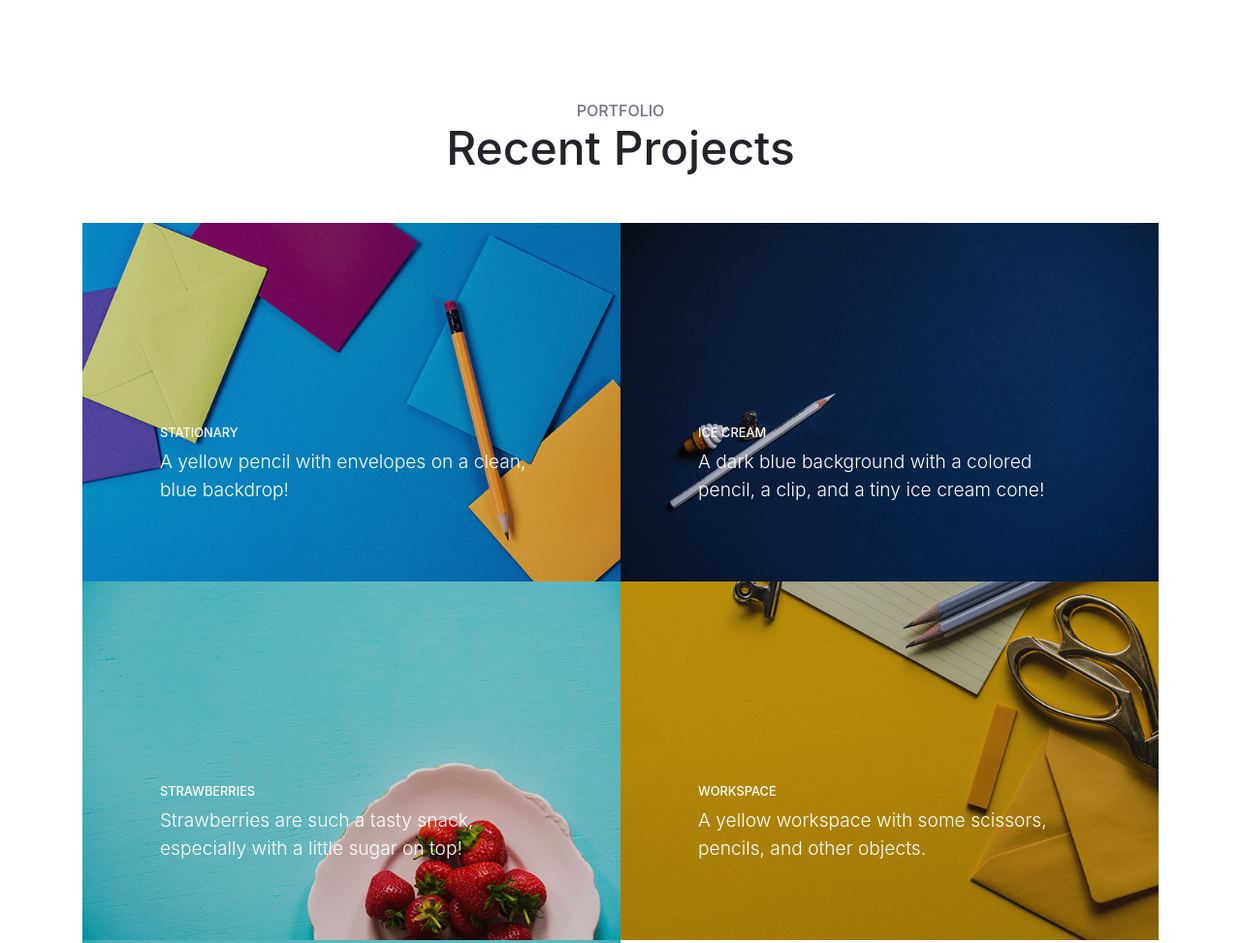
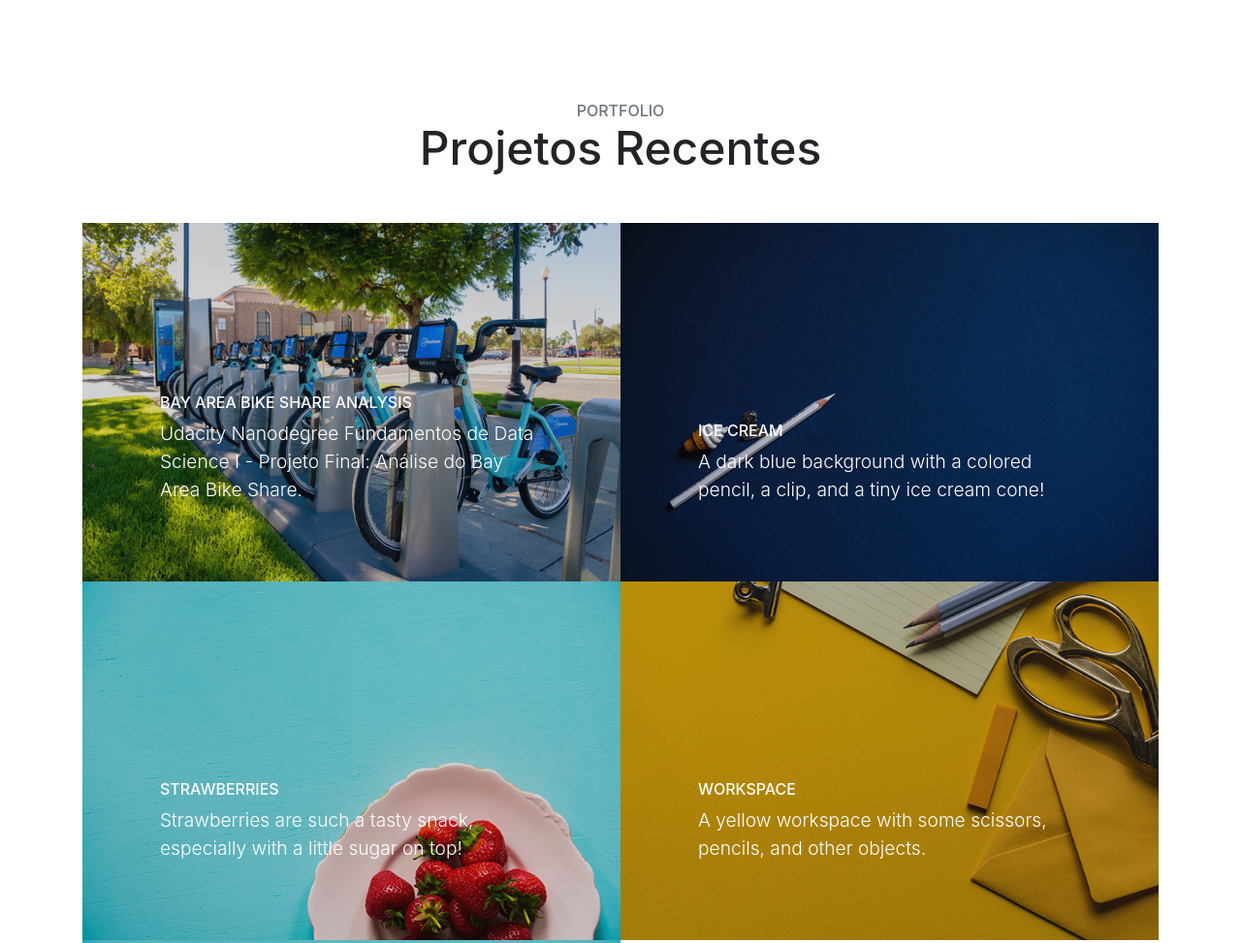
Before and after one commit to bertaglia/portfolio, a website with bundled scripts: page index.html in a window 1280 px wide. Shown: the part 2000-2973 px from the top of the page at 97% size. Built offline with nearby package versions, Linux system fonts and the light colour scheme.

Commit message:
adicionar primeiro projeto do portfolio

```diff
--- a/index.html
+++ b/index.html
@@ -68,7 +68,7 @@
             <div class="container">
                 <div class="content-section-heading">
                     <h3 class="text-secondary mb-0">Habilidades & Conhecimentos</h3>
-                    <h2 class="mb-5">No que eu posso contribuir:</h2>
+                    <h2 class="mb-5">No que eu posso contribuir</h2>
                 </div>
                 <div class="row">
                     <div class="col-lg-3 col-md-6 mb-5 mb-lg-0">
@@ -138,18 +138,18 @@
             <div class="container">
                 <div class="content-section-heading text-center">
                     <h3 class="text-secondary mb-0">Portfolio</h3>
-                    <h2 class="mb-5">Recent Projects</h2>
+                    <h2 class="mb-5">Projetos Recentes</h2>
                 </div>
                 <div class="row no-gutters">
                     <div class="col-lg-6">
-                        <a class="portfolio-item" href="#">
+                        <a class="portfolio-item" href="https://bertaglia.github.io/bikeshareanalysis/" target="_blank">
                             <span class="caption">
                                 <span class="caption-content">
-                                    <h2>Stationary</h2>
-                                    <p class="mb-0">A yellow pencil with envelopes on a clean, blue backdrop!</p>
+                                    <h2>Bay Area Bike Share Analysis</h2>
+                                    <p class="mb-0">Udacity Nanodegree Fundamentos de Data Science I - Projeto Final: Análise do Bay Area Bike Share.</p>
                                 </span>
                             </span>
-                            <img class="img-fluid" src="img/portfolio-1.jpg" alt="" />
+                            <img class="img-fluid" src="img/bikeshareanalysis.jpg" alt="Bike Share" />
                         </a>
                     </div>
                     <div class="col-lg-6">
--- a/scss/_portfolio.scss
+++ b/scss/_portfolio.scss
@@ -17,7 +17,7 @@
             color: $white;
             margin: auto 2rem 2rem;
             h2 {
-        font-size: 0.8rem;
+                font-size: 1rem;
                 text-transform: uppercase;
             }
             p {
@@ -26,7 +26,7 @@
             }
         }
     }
-  @media(min-width: 992px) {
+    @media (min-width: 992px) {
         max-width: none;
         margin: 0;
         .caption {
```
Also changed, not shown: css/stylish-portfolio.css, css/stylish-portfolio.min.css, img/bikeshareanalysis.jpg (added). Lines whose indentation alone changed are shown as unchanged.
